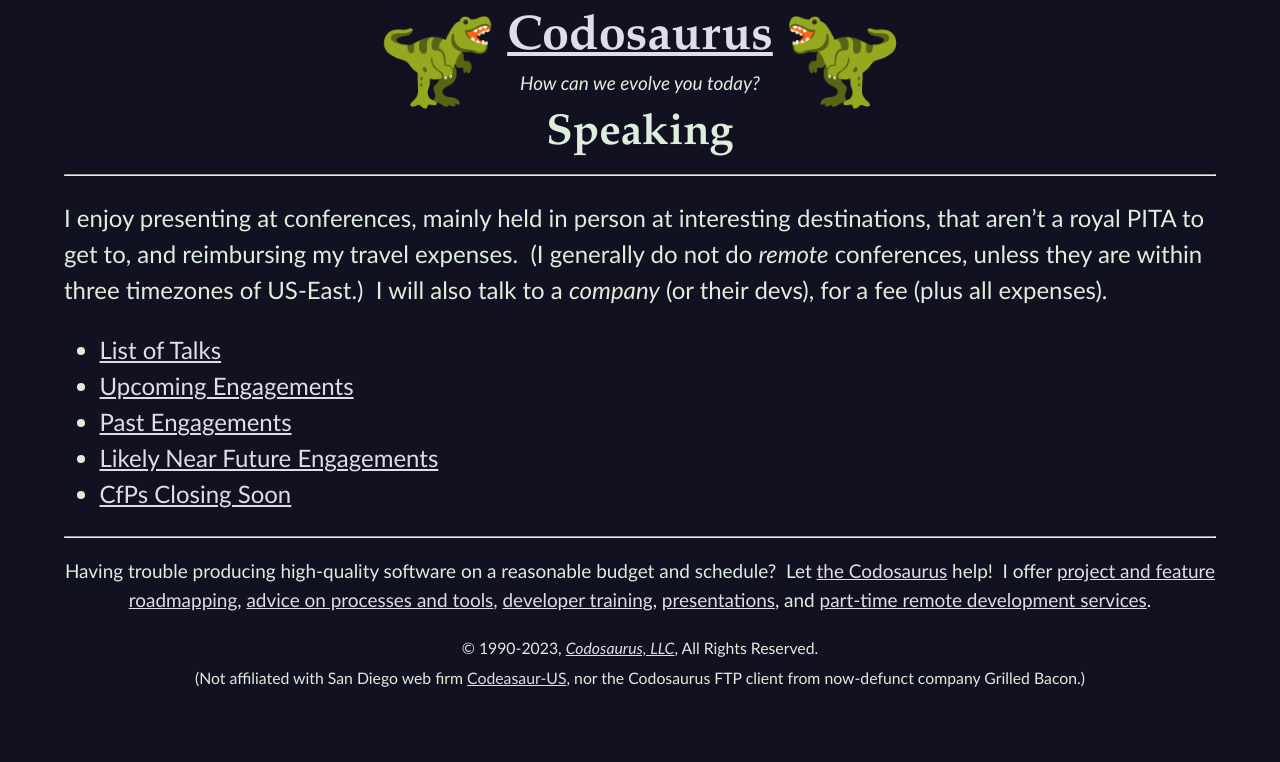
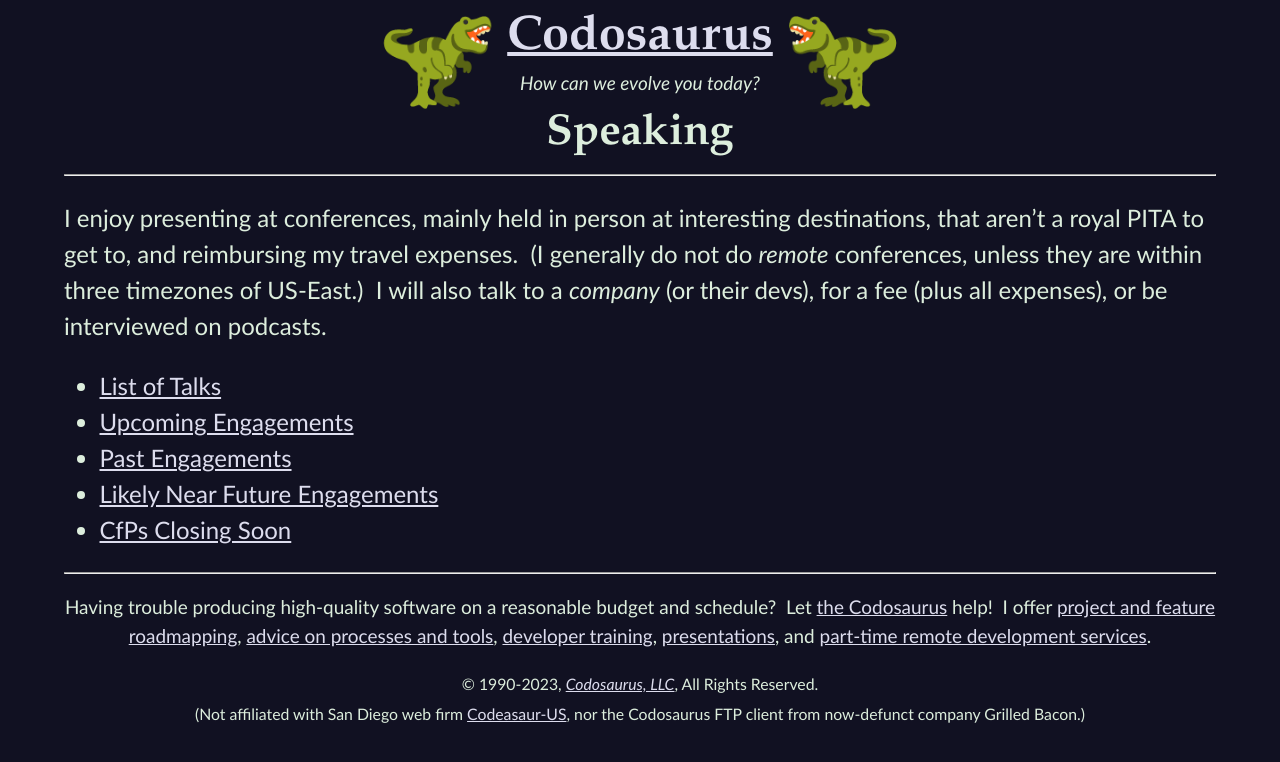
Before and after one commit to CodosaurusLLC/CodosaurusLLC.github.io, a Jekyll site: the page built from speaking.md, in a window 1280 px wide. Shown: the top 762 px of the page. Built offline with Jekyll 4.4.1, drawn with Linux system fonts in a browser that asks for light colours.

Commit message:
mention possibility of being intvu'd on podcasts

```diff
--- a/speaking.md
+++ b/speaking.md
@@ -11,7 +11,8 @@
 unless they are within three timezones of US-East.)&nbsp;
 I will also talk to a _company_
 (or their devs),
-for a fee (plus all expenses).
+for a fee (plus all expenses),
+or be interviewed on podcasts.
 
 - [List of Talks](/speaking/talks)
 - [Upcoming Engagements](/speaking/upcoming)
```
